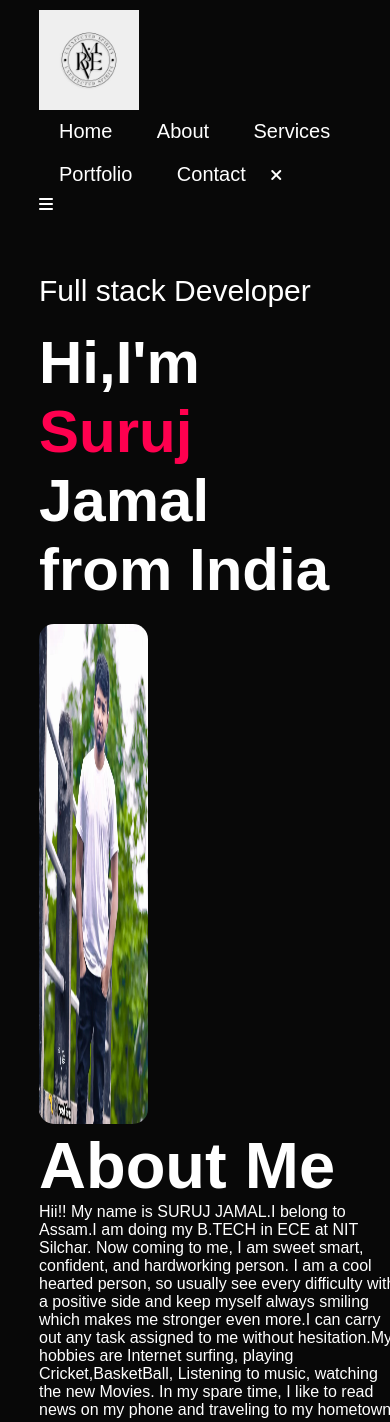
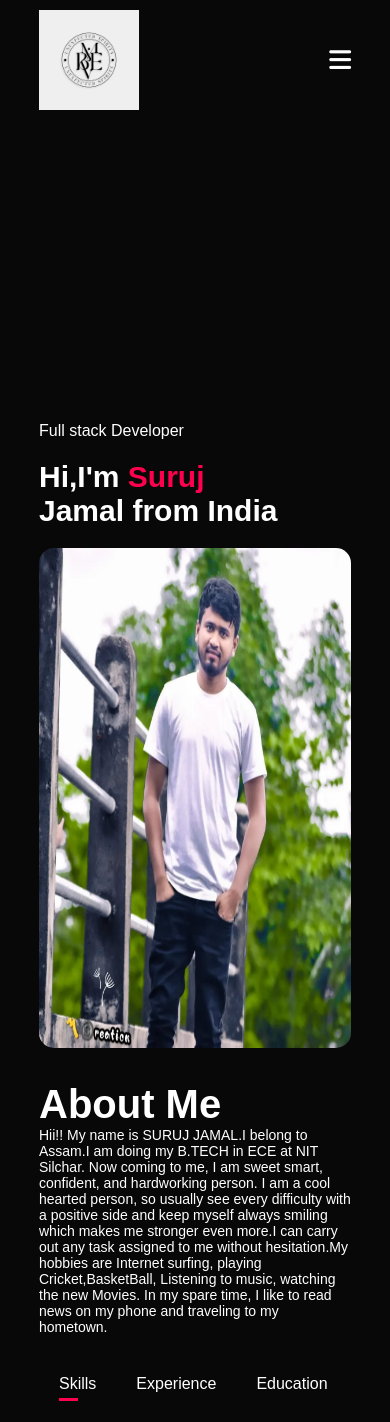
Before and after one commit to suruj7861/myportfolio, a plain HTML site: page index.html in a window 390 px wide. Shown: the top 1422 px of the page. Drawn offline with Linux system fonts and the light colour scheme.

Commit message:
Update style.css

```diff
--- a/style.css
+++ b/style.css
@@ -349,3 +349,65 @@ form.btn2{
     margin-top: -20px;
     display: block;
 }
+/*---------------css for small screen--------------- */
+ nav .fa-solid{
+    display: none;
+}
+
+
+@media only screen and (max-width:600px){
+ .header-text{
+    margin-top: 100%;
+    font-size: 16px;
+ }
+ .header-text h1{
+    font-size: 30px;
+ }
+ nav .fa-solid{
+    display:block;
+    font-size: 25px;
+ }
+ nav ul{
+    background: #ff004f;
+    position: fixed;
+    top: 0;
+    right:-200px;
+    width: 200px;
+    height:100vh ;
+    padding-top: 50px;
+    z-index: 2;
+    transition:right 0.5s;
+ }
+ nav ul li{
+    display: block;
+    margin: 25px;
+ }
+ nav ul .fa-solid{
+    position: absolute;
+    top: 25px;
+    left: 25px;
+    cursor: pointer;
+ }
+ .sub-title{
+    font-size: 40px;
+ }
+ .about-col-1,.about-col-2{
+    flex-basis: 100%;
+ }
+ .about-col-1{
+    margin-bottom: 30px;
+ }
+ .about-col-2{
+    font-size: 14px;
+ }
+ .tab-links{
+  font-size:16px;
+  margin: 20px;
+ }
+ .contact-left,.contact-right{
+    flex: 100%;
+ }
+ .copy-right{
+    font-size: 14px;
+ }
+}
```
